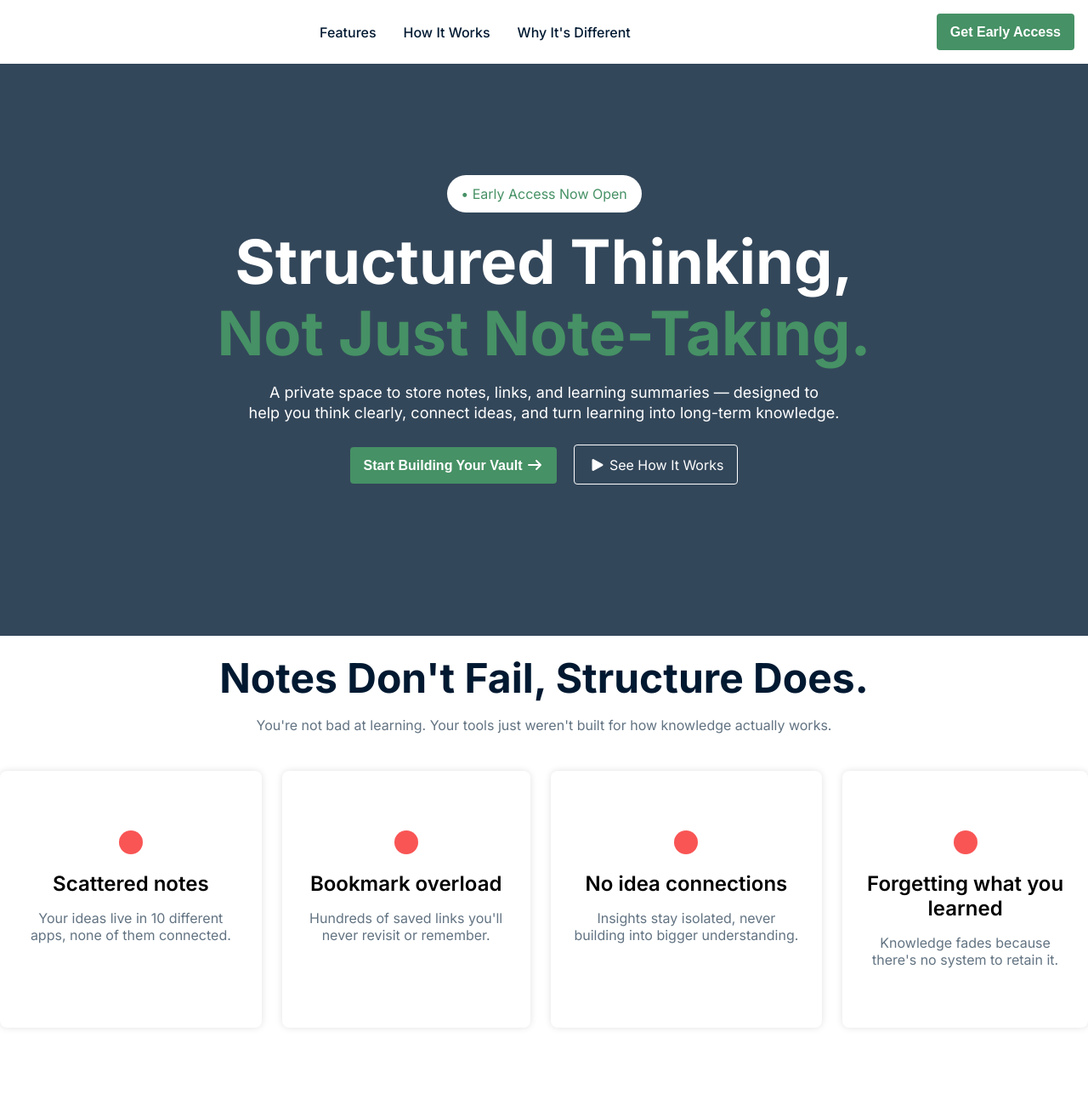
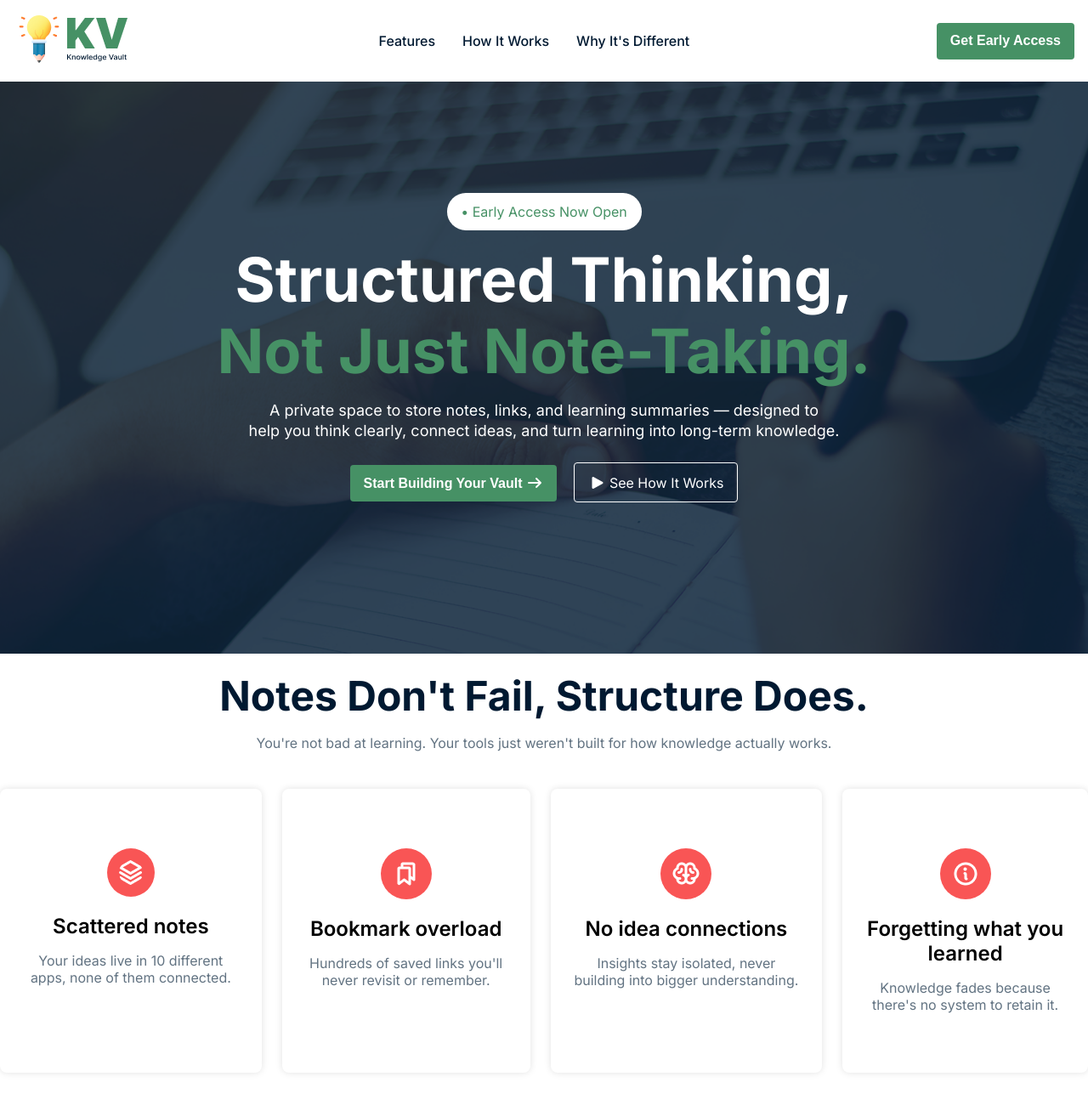
Before and after one commit to tanvir-22/Batch13-Assignment_01, a plain HTML site: page index.html in a window 1280 px wide. Shown: the top 1300 px of the page at 85% size. Drawn offline with Linux system fonts and the light colour scheme; the site is published under a folder, as on GitHub Pages, so addresses that start at the root find nothing.

Commit message:
asset added

```diff
--- a/index.html
+++ b/index.html
@@ -18,7 +18,7 @@
 <body class="font-inter">
     <header >
         <nav class="container">
-            <div><img src="/assets/logo-navbar.png" alt=""></div>
+            <div><img src="assets/logo-navbar.png" alt=""></div>
             <ul>
                 <li><a href="">Features</a></li>
                 <li><a href="">How It Works</a></li>
@@ -55,28 +55,28 @@ Notes Don't Fail, Structure Does.</h2>
             <div class="card-container">
                 <div class="card">
                     <div class="card-bg">
-                        <img src="/assets/Vector.png" alt="">
+                        <img src="assets/Vector.png" alt="">
                     </div>
                     <h4>Scattered notes</h4>
                     <p>Your ideas live in 10 different apps, none of them connected.</p>
                 </div>
                 <div class="card">
                     <div>
-                        <img src="/assets/Bookmarks.png" alt="">
+                        <img src="assets/Bookmarks.png" alt="">
                     </div>
                     <h4>Bookmark overload</h4>
                     <p>Hundreds of saved links you'll never revisit or remember.</p>
                 </div>
                 <div class="card">
                     <div>
-                        <img src="/assets/Brain.png" alt="">
+                        <img src="assets/Brain.png" alt="">
                     </div>
                     <h4>No idea connections</h4>
                     <p>Insights stay isolated, never building into bigger understanding.</p>
                 </div>
                 <div class="card">
                     <div>
-                        <img src="/assets/Info.png" alt="">
+                        <img src="assets/Info.png" alt="">
                     </div>
                     <h4>Forgetting what
 you learned</h4>
--- a/style.css
+++ b/style.css
@@ -43,7 +43,7 @@ ul a{
     border-radius: 4px;
 }
 .hero-section{
-    background-image: url('/assets/hero-bg.png');
+    background-image: url('assets/hero-bg.png');
     text-align: center;
     background-repeat: no-repeat;
     vertical-align: middle;
```
